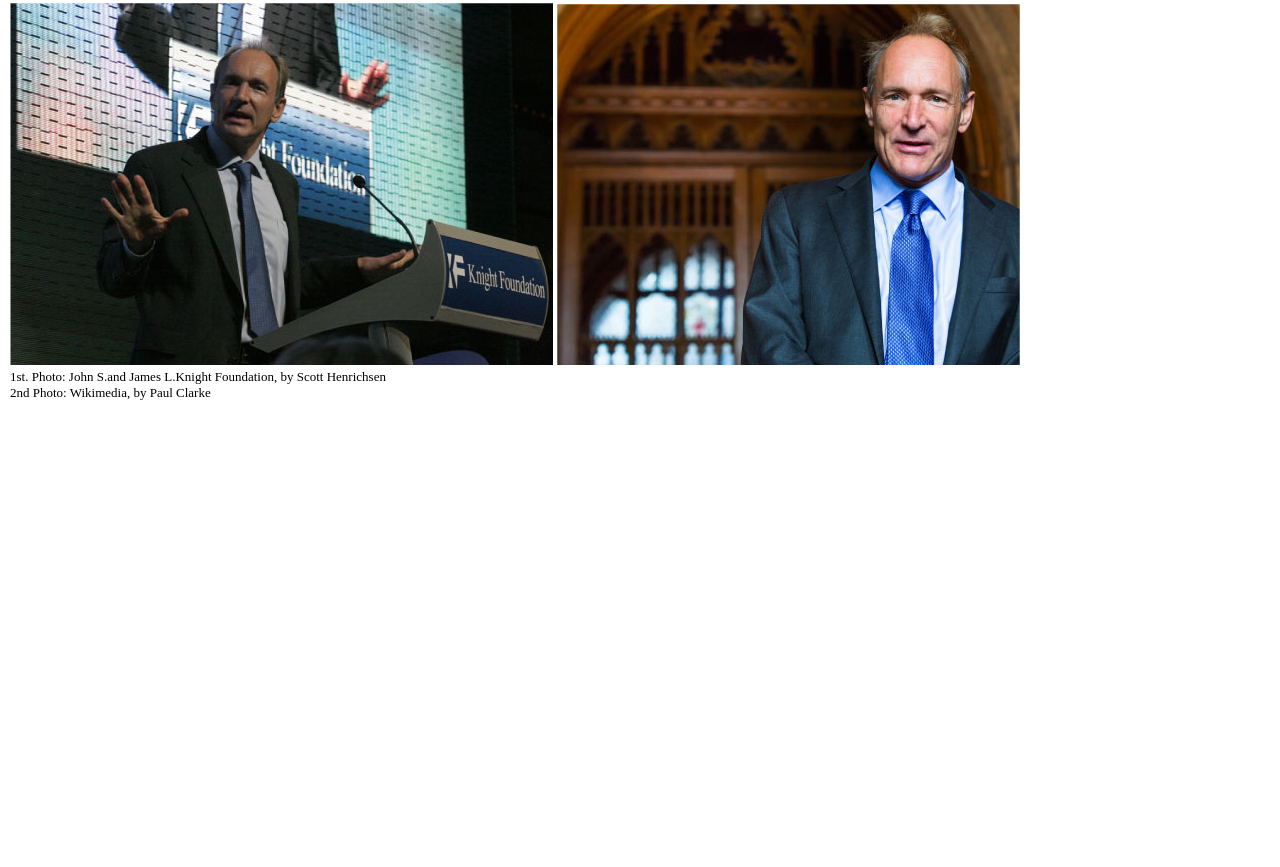
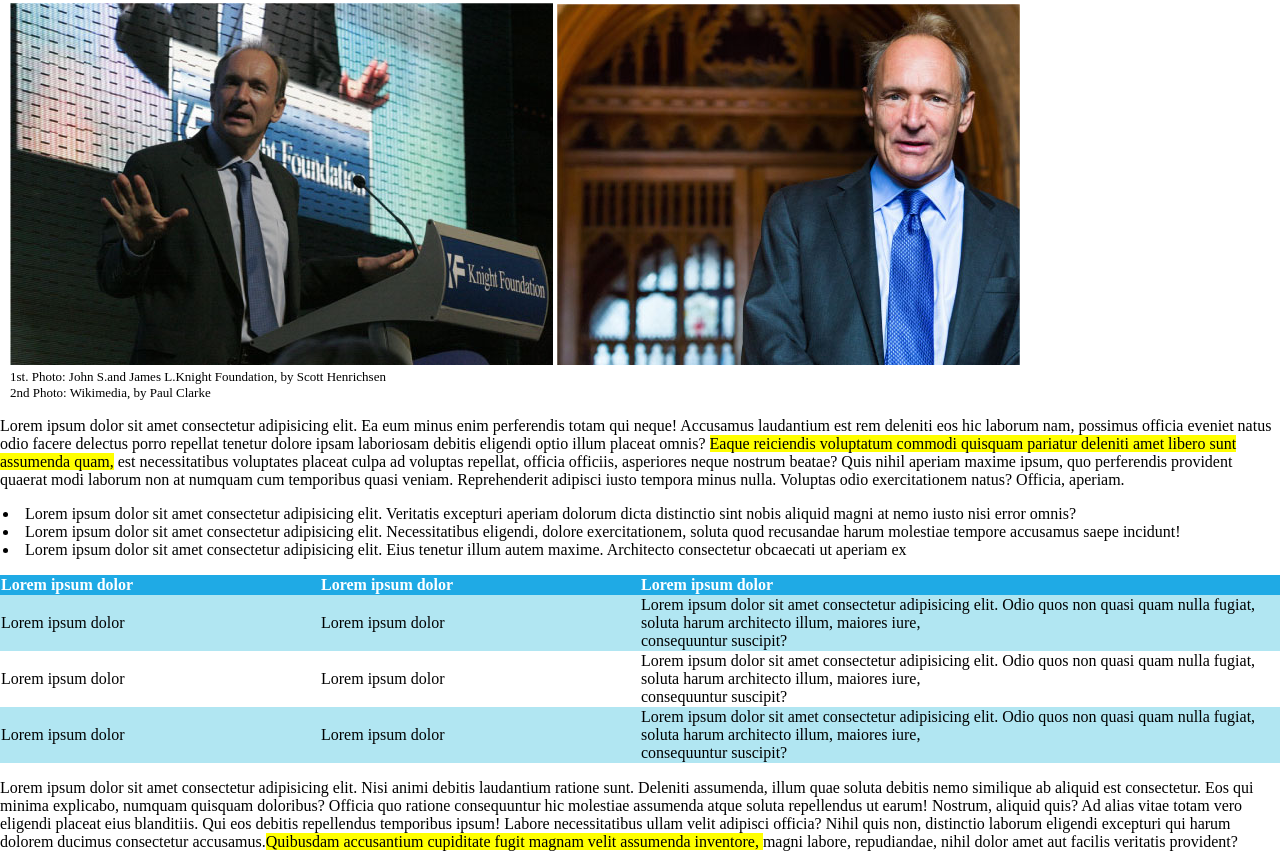
Before and after one commit to GennaroBuonomo/html-css-booleaner, a plain HTML site: page index.html in a window 1280 px wide. Shown: the part 266-1133 px from the top of the page. Before the commit the page ends 800 px from the top, so only its background shows below. Drawn offline with Linux system fonts and the light colour scheme.

Commit message:
[add] fine della tabella e pragrafi

```diff
--- a/css/style.css
+++ b/css/style.css
@@ -39,3 +39,32 @@ a {
 figure {
   margin: 10px;
 }
+
+ul {
+  padding-inline-start: 3px;
+  list-style-position: inside;
+}
+
+/*Tabella*/
+table {
+  border-collapse: collapse;
+}
+
+.wt-50 {
+  width: 50%;
+}
+
+.bc-white {
+  background-color: #fff;
+}
+
+
+th {
+  text-align: left;
+  background-color: #1faae5;
+  color: #fff;
+}
+
+tr {
+  background-color: #b1e6f2;
+}
--- a/index.html
+++ b/index.html
@@ -34,6 +34,73 @@
         </figcaption>
       </figure>
       <!--Contenuto dell articolo-->
+      <section>
+        <p>Lorem ipsum dolor sit amet consectetur adipisicing elit. Ea eum minus enim perferendis totam qui neque!
+          Accusamus laudantium est rem deleniti eos hic laborum nam, possimus officia eveniet natus odio facere delectus
+          porro repellat tenetur dolore ipsam laboriosam debitis eligendi optio illum placeat omnis? <mark>Eaque
+            reiciendis
+            voluptatum commodi quisquam pariatur deleniti amet libero sunt assumenda quam,</mark> est necessitatibus
+          voluptates
+          placeat culpa ad voluptas repellat, officia officiis, asperiores neque nostrum beatae? Quis nihil aperiam
+          maxime ipsum, quo perferendis provident quaerat modi laborum non at numquam cum temporibus quasi veniam.
+          Reprehenderit adipisci iusto tempora minus nulla. Voluptas odio exercitationem natus? Officia, aperiam.
+        </p>
+        <!--Lista articolo-->
+        <ul>
+          <li>Lorem ipsum dolor sit amet consectetur adipisicing elit. Veritatis excepturi aperiam dolorum dicta
+            distinctio sint nobis aliquid magni at nemo iusto
+            nisi error omnis?</li>
+          <li>Lorem ipsum dolor sit amet consectetur adipisicing elit. Necessitatibus eligendi, dolore exercitationem,
+            soluta quod recusandae harum molestiae tempore accusamus saepe incidunt! </li>
+          <li>Lorem ipsum dolor sit amet consectetur adipisicing elit. Eius tenetur illum autem maxime. Architecto
+            consectetur obcaecati ut aperiam ex</li>
+        </ul>
+        <table>
+          <thead>
+            <tr>
+              <th>Lorem ipsum dolor</th>
+              <th>Lorem ipsum dolor</th>
+              <th class="wt-50">Lorem ipsum dolor</th>
+            </tr>
+          </thead>
+          <tbody>
+            <tr>
+              <td>Lorem ipsum dolor</td>
+              <td>Lorem ipsum dolor</td>
+              <td>Lorem ipsum dolor sit amet consectetur adipisicing elit. Odio quos non quasi quam nulla fugiat, soluta
+                harum architecto illum, maiores iure, <br>consequuntur suscipit?
+              </td>
+            </tr>
+            <tr>
+              <td class="bc-white">Lorem ipsum dolor</td>
+              <td class="bc-white">Lorem ipsum dolor</td>
+              <td class="bc-white">Lorem ipsum dolor sit amet consectetur adipisicing elit. Odio quos non quasi quam
+                nulla fugiat, soluta
+                harum architecto illum, maiores iure, <br>consequuntur suscipit?
+              </td>
+            </tr>
+            <tr>
+              <td>Lorem ipsum dolor</td>
+              <td>Lorem ipsum dolor</td>
+              <td>Lorem ipsum dolor sit amet consectetur adipisicing elit. Odio quos non quasi quam nulla fugiat, soluta
+                harum architecto illum, maiores iure, <br>consequuntur suscipit?
+              </td>
+            </tr>
+          </tbody>
+        </table>
+        <p>Lorem ipsum dolor sit amet consectetur adipisicing elit. Nisi animi debitis laudantium ratione sunt. Deleniti
+          assumenda, illum quae soluta debitis nemo similique ab aliquid est consectetur. Eos qui minima explicabo,
+          numquam quisquam doloribus? Officia quo ratione consequuntur hic molestiae assumenda atque soluta repellendus
+          ut earum! Nostrum, aliquid quis? Ad alias vitae totam vero eligendi placeat eius blanditiis. Qui eos debitis
+          repellendus temporibus ipsum! Labore necessitatibus ullam velit adipisci officia? Nihil quis non, distinctio
+          laborum eligendi excepturi qui harum dolorem ducimus consectetur accusamus.<mark>Quibusdam accusantium
+            cupiditate
+            fugit magnam velit assumenda inventore, </mark>magni labore, repudiandae, nihil dolor amet aut facilis
+          veritatis
+          provident?</p>
+
+      </section>
+
     </article>
 
   </main>
```
